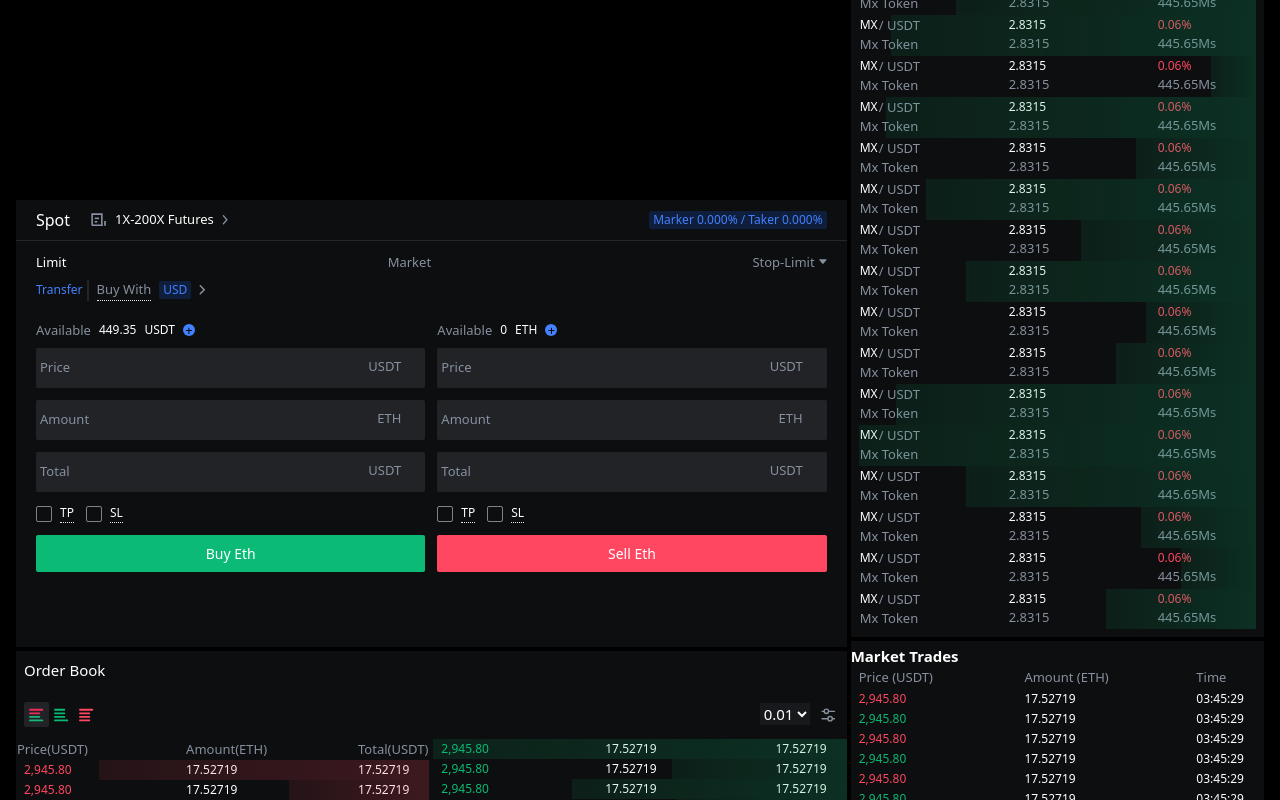
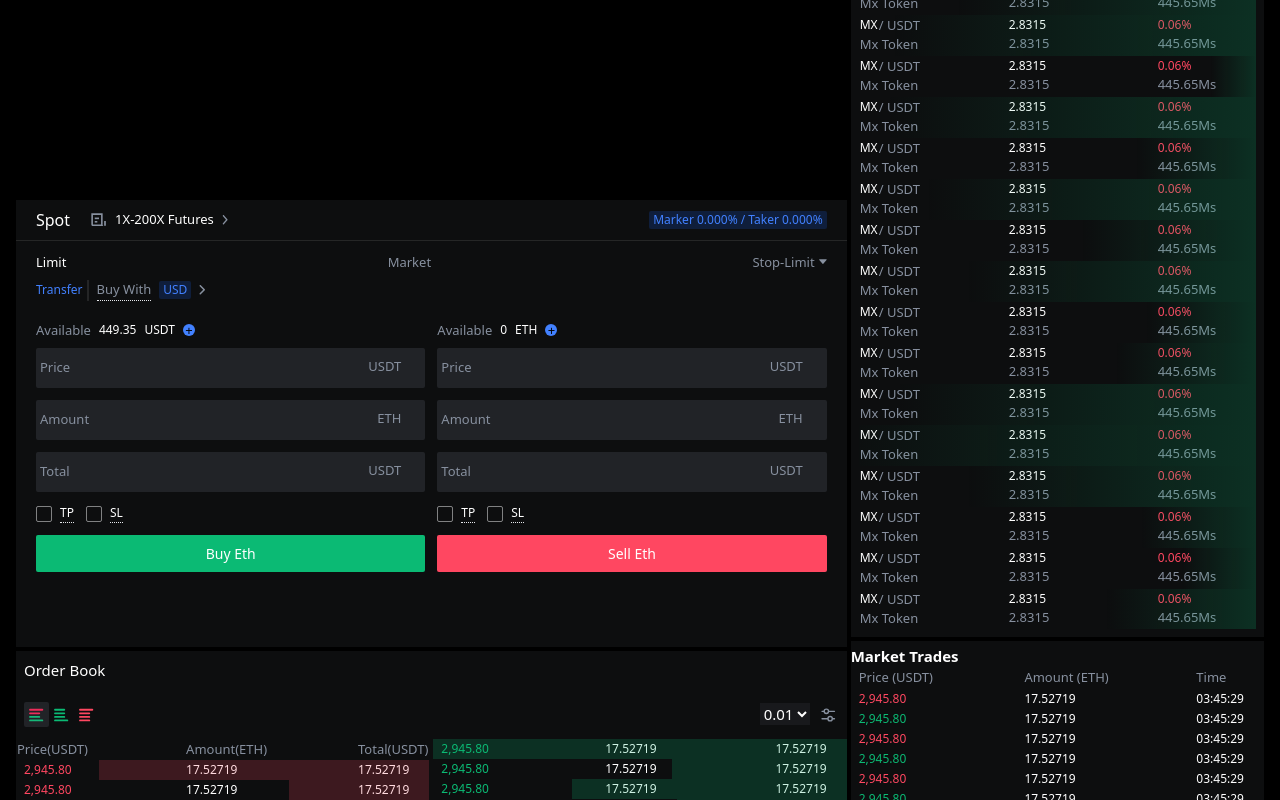
Before and after one commit to joestaxk/nordicx_new, a Next.js app: page /trading in a window 1280 px wide. Shown: the part 340-1140 px from the top of the page. Built offline with nearby package versions, Linux system fonts and the light colour scheme.

Commit message:
lint error fixed

```diff
--- a/components/trading/orderbook.tsx
+++ b/components/trading/orderbook.tsx
@@ -85,7 +85,7 @@ export default function Orderbook() {
                                             <td className='w-1/3 pr-5'>
                                                 <p className='text-[12px] text-white'>17.52719</p>
                                             </td>
-                                            <td style={{ width: (((Math.floor(1 + Math.random() * 100))) / 20) * 100, background: "linear-gradient(90deg, rgba(255,71,97,0.1), rgba(255,71,97,0.2)"}} className={`absolute right-0 z-0 h-full`}></td>
+                                            <td style={{ width: (((Math.floor(1 + Math.random() * 100))) / 20) * 100, background: "rgba(255,71,97,0.2)"}} className={`absolute right-0 z-0 h-full`}></td>
                                         </tr>
                                     ))
                                 }
@@ -137,7 +137,7 @@ export default function Orderbook() {
                                                 <p className='text-[12px] text-white'>17.52719</p>
                                             </td>
 
-                                            <td style={{ width: (((Math.floor(1 + Math.random() * 100))) / 20) * 100, background: "linear-gradient(90deg, rgba(11,186,116,0.1), rgba(11,186,116,0.2)"}} className={`absolute right-0 z-[0] h-full`}></td>
+                                            <td style={{ width: (((Math.floor(1 + Math.random() * 100))) / 20) * 100, background: "rgba(11,186,116,0.2)"}} className={`absolute right-0 z-[0] h-full`}></td>
                                         </tr>
                                     ))
                                 }
--- a/components/trading/searchPairs.tsx
+++ b/components/trading/searchPairs.tsx
@@ -246,7 +246,7 @@ export default function SearchPairs() {
                                         <p className='text-[12px] text-xRedColor'>0.06%</p>
                                         <MutedText className='text-[12px] text-white'>445.65Ms</MutedText>
                                     </td>
-                                    <td style={{ width: (((Math.floor(1 + Math.random() * 100))) / 20) * 100, background: "linear-gradient(90deg, rgba(11,186,116,0.1), rgba(11,186,116,0.2)"}} className={`absolute right-0 h-full`}></td>
+                                    <td style={{ width: (((Math.floor(1 + Math.random() * 100))) / 20) * 100, background: "linear-gradient(90deg, rgba(11,186,116,0), rgba(11,186,116,0.2)"}} className={`absolute right-0 z-0 h-full`}></td>
                                 </tr>
                             ))
                         }
```
